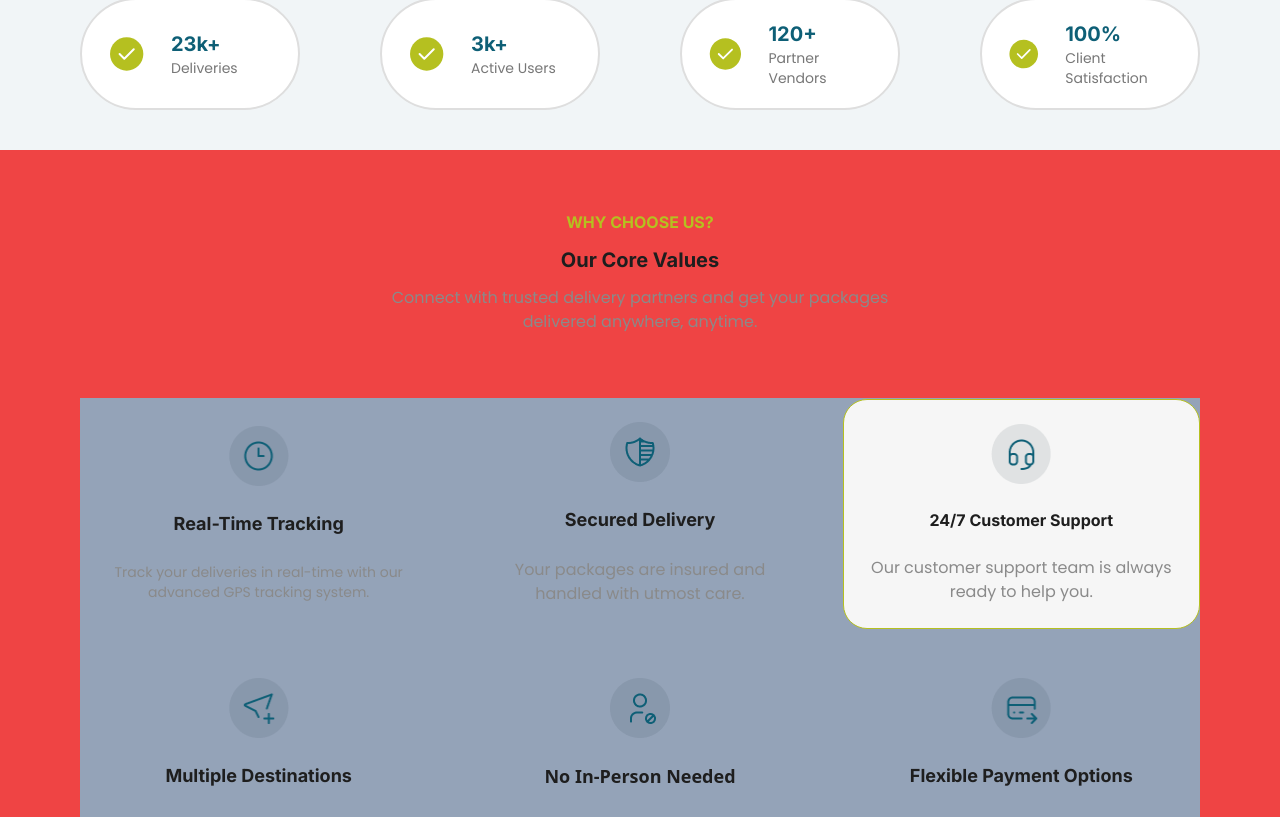
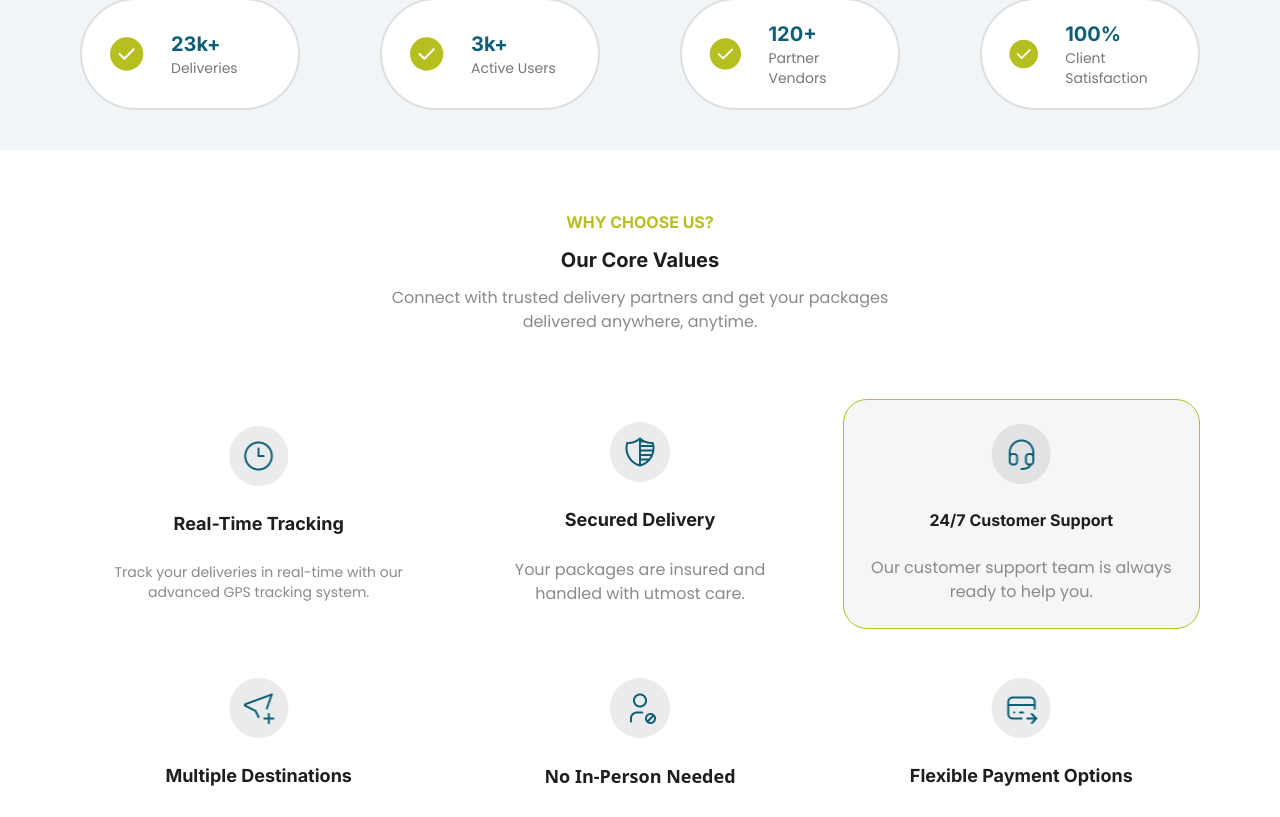
Before and after one commit to royal334/delivery-all-website, a Next.js app: page /about in a window 1280 px wide. Shown: the part 1694-2511 px from the top of the page. Built offline with nearby package versions, Linux system fonts and the light colour scheme.

Commit message:
removed bg colors for testing

```diff
--- a/src/app/about/components/WhyUs.tsx
+++ b/src/app/about/components/WhyUs.tsx
@@ -4,7 +4,7 @@ import Image from 'next/image'
 function WhyUs() {
   return (
     <section>
-          <div className='container mx-auto py-[60px] px-6 bg-red-500 lg:px-20'>
+          <div className='container mx-auto py-[60px] px-6 lg:px-20'>
                <div className='w-full lg:max-w-lg mx-auto flex items-center justify-center flex-col gap-3 mb-16'>
                     <span className='uppercase font-bold font-inter text-bright-green text-center'>WHY CHOOSE US?</span>
                     <h3 className='text-black-1 font-bold font-inter text-xl'>Our Core Values</h3>
@@ -13,7 +13,7 @@ function WhyUs() {
                </div>
 
 
-               <div className='grid grid-cols-1 md:grid-cols-3 text-center bg-slate-400  gap-6 items-center justify-center w-full '>
+               <div className='grid grid-cols-1 md:grid-cols-3 text-center   gap-6 items-center justify-center w-full '>
                          <div className='flex flex-col  lg:max-w-sm items-center hover:transition-all hover:duration-300 hover:ease-in-out hover:bg-light-grey-2 hover:border-[0.5px] hover:border-bright-green hover:rounded-3xl justify-center gap-6 cursor-pointer p-6'>
 
                               <Image src='/icon-clock.png' alt='clock' width={60} height={60} />
```
